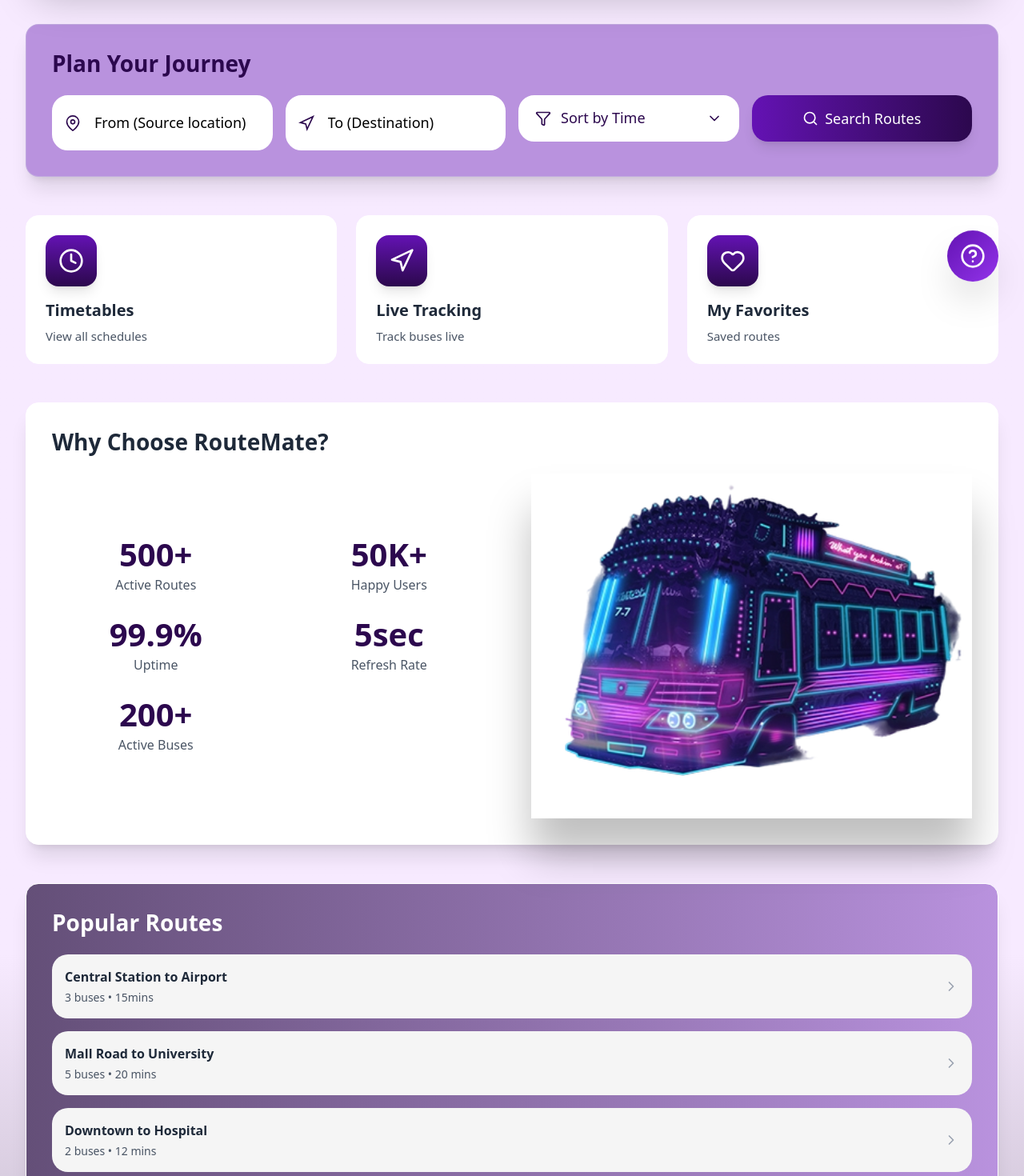
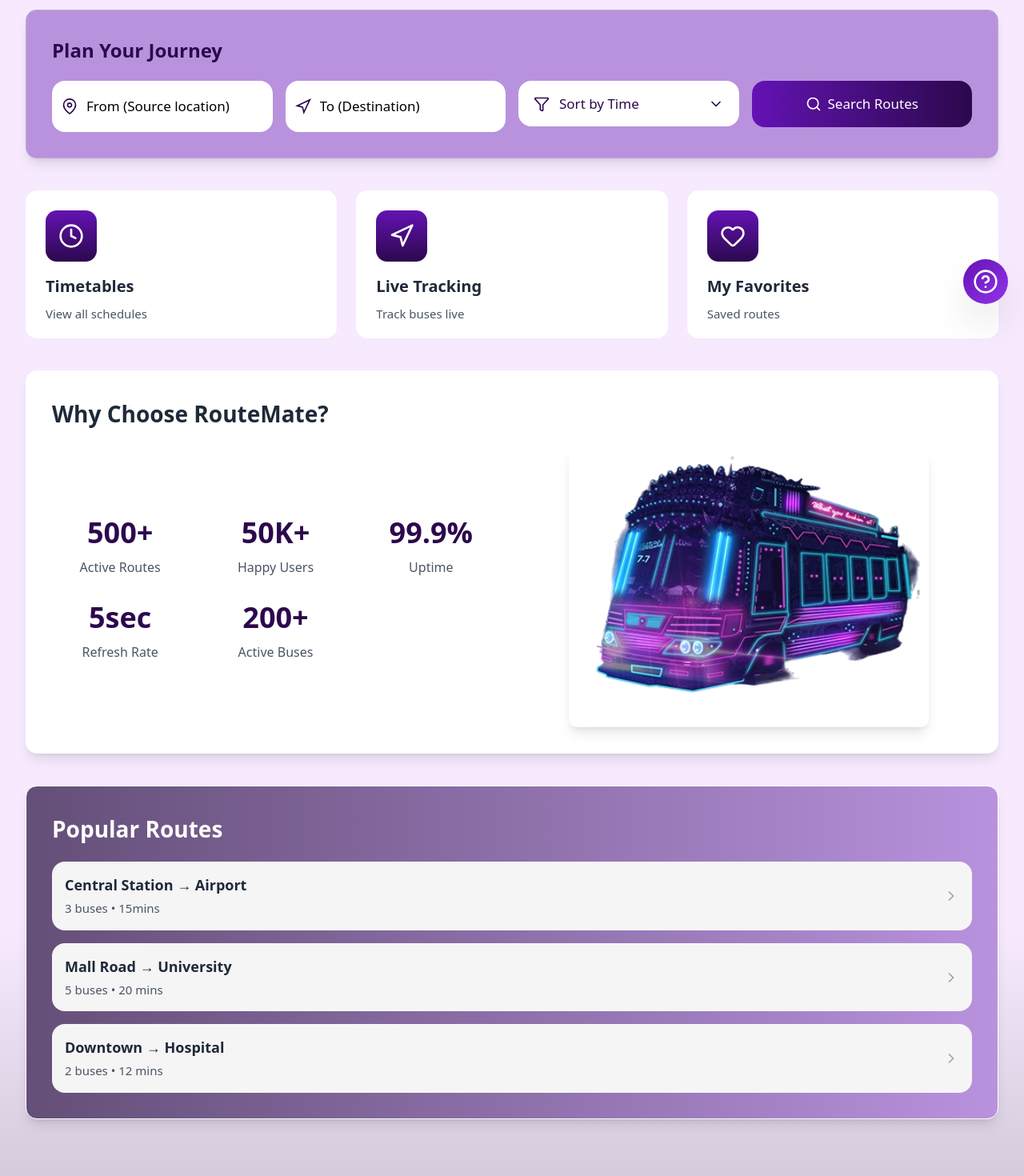
Before and after one commit to Inshrah-19/RouteMate, a React (Vite) app in the folder routemate-frontend/: page /home in a window 1280 px wide. Shown: the part 400-1870 px from the top of the page at 80% size. Built offline with nearby package versions, Linux system fonts and the light colour scheme.

Commit message:
Updated pages

```diff
--- a/routemate-frontend/src/pages/HomePage.tsx
+++ b/routemate-frontend/src/pages/HomePage.tsx
@@ -68,7 +68,6 @@ export default function HomePage() {
       return
     }
 
-    // Check if trying to access admin panel without admin rights
     if (path === "/admin" && !context?.user?.isAdmin) {
       toast.error("Admin access required")
       return
@@ -109,7 +108,6 @@ export default function HomePage() {
     },
   ]
 
-  // Filter features based on user role
   const features = allFeatures.filter((feature) => !feature.adminOnly || context?.user?.isAdmin)
 
   const stats = [
@@ -121,85 +119,72 @@ export default function HomePage() {
   ]
 
   const popularRoutes = [
-    { route: "Central Station to Airport", details: "3 buses • 15mins" },
-    { route: "Mall Road to University", details: "5 buses • 20 mins" },
-    { route: "Downtown to Hospital", details: "2 buses • 12 mins" },
+    { route: "Central Station → Airport", details: "3 buses • 15mins" },
+    { route: "Mall Road → University", details: "5 buses • 20 mins" },
+    { route: "Downtown → Hospital", details: "2 buses • 12 mins" },
   ]
 
-  const handleHelpClick = () => {
-    navigate("/help")
-  }
+  const handleHelpClick = () => navigate("/help")
 
   return (
     <div className="min-h-screen flex flex-col bg-gradient-to-b from-[#f7eaff] from-[62.5%] to-[#948c99]">
       <Header />
 
-      {/* ... existing floating help button ... */}
       <button
         onClick={handleHelpClick}
-        className="fixed bottom-8 right-8 z-40 w-16 h-16 bg-gradient-to-br from-[#6412b4] to-[#9333ea] rounded-full flex items-center justify-center text-white shadow-2xl hover:scale-110 transition-all animate-bounce"
-        style={{ animationDuration: "3s" }}
+        className="fixed bottom-5 right-5 z-40 w-12 h-12 sm:w-14 sm:h-14 bg-gradient-to-br from-[#6412b4] to-[#9333ea] rounded-full flex items-center justify-center text-white shadow-2xl hover:scale-110 transition-all"
       >
-        <HelpCircle className="w-8 h-8" />
+        <HelpCircle className="w-6 h-6 sm:w-8 sm:h-8" />
       </button>
 
-      <main className="flex-1 max-w-[1400px] mx-auto px-8 py-8 w-full relative">
-        {/* ... existing hero and search sections ... */}
-        <div className="relative bg-gradient-to-r from-[#6412b4] to-[#2c084e] rounded-[24px] shadow-[0px_25px_50px_-12px_rgba(0,0,0,0.25)] overflow-hidden mb-12 h-[268px]">
-          <div className="absolute inset-0 bg-[rgba(0,0,0,0.2)]" />
+      <main className="flex-1 max-w-[1400px] mx-auto px-3 sm:px-6 md:px-8 py-6 sm:py-10 w-full relative">
+        <div className="relative bg-gradient-to-r from-[#6412b4] to-[#2c084e] rounded-[20px] shadow-lg overflow-hidden mb-10 flex flex-col md:flex-row items-center h-auto md:h-[250px]">
           <div className="absolute inset-0 opacity-30">
             <img src={imgHero || "/placeholder.svg"} alt="" className="w-full h-full object-cover" />
           </div>
-
-          <div className="relative px-16 py-16">
-            <h1 className="text-white text-[60px] font-bold leading-[60px] shadow-[0px_4px_8px_0px_rgba(0,0,0,0.15)] mb-4">
+          <div className="relative px-4 sm:px-8 py-10 md:py-14 text-center md:text-left flex-1 z-10">
+            <h1 className="text-white text-[28px] sm:text-[40px] md:text-[56px] font-bold leading-tight mb-3">
               Welcome to RouteMate
             </h1>
-            <p className="text-white text-[24px] font-medium leading-[32px] opacity-90">
+            <p className="text-white text-[16px] sm:text-[18px] md:text-[22px] font-medium opacity-90">
               Your intelligent companion for seamless city travel
             </p>
           </div>
         </div>
 
-        {/* Search Section */}
-        <div className="bg-[#b992de] rounded-[16px] shadow-[0px_20px_25px_-5px_rgba(0,0,0,0.1),0px_8px_10px_-6px_rgba(0,0,0,0.1)] border border-[rgba(220,252,231,0.2)] p-8 mb-12">
-          <h2 className="text-[#2c084e] text-[28px] font-bold leading-[32px] mb-6">Plan Your Journey</h2>
-
-          <div className="grid grid-cols-1 md:grid-cols-12 gap-4">
+        <div className="bg-[#b992de] rounded-[14px] shadow-lg border border-[rgba(220,252,231,0.2)] p-4 sm:p-6 md:p-8 mb-10">
+          <h2 className="text-[#2c084e] text-[20px] sm:text-[24px] font-bold mb-5">Plan Your Journey</h2>
+          <div className="grid grid-cols-1 sm:grid-cols-2 md:grid-cols-12 gap-4">
             {/* From Input */}
             <div className="md:col-span-3 relative">
-              <div className="relative">
               <input
                 type="text"
                 placeholder="From (Source location)"
                 value={from}
                 onChange={(e) => setFrom(e.target.value)}
-                  className="w-full pl-12 pr-4 py-4 bg-white rounded-[20px] border-[5px] border-white text-black placeholder-black text-[18px] focus:outline-none"
+                className="w-full pl-10 pr-4 py-3 sm:py-4 bg-white rounded-[16px] border-[3px] border-white text-black placeholder-black text-[15px] sm:text-[17px] focus:outline-none"
               />
-                <div className="absolute left-4 top-1/2 transform -translate-y-1/2">
+              <div className="absolute left-3 top-1/2 transform -translate-y-1/2">
                 <svg className="w-5 h-5" fill="none" viewBox="0 0 20 20">
                   <path d={svgPaths.p399b3500} stroke="#2C084E" strokeWidth="1.66667" />
                   <path d={svgPaths.p35ba4680} stroke="#2C084E" strokeWidth="1.66667" />
                 </svg>
               </div>
             </div>
-            </div>
 
             {/* To Input */}
             <div className="md:col-span-3 relative">
-              <div className="relative">
               <input
                 type="text"
                 placeholder="To (Destination)"
                 value={to}
                 onChange={(e) => setTo(e.target.value)}
-                  className="w-full pl-12 pr-4 py-4 bg-white rounded-[20px] border-[5px] border-white text-black placeholder-black text-[18px] focus:outline-none"
+                className="w-full pl-10 pr-4 py-3 sm:py-4 bg-white rounded-[16px] border-[3px] border-white text-black placeholder-black text-[15px] sm:text-[17px] focus:outline-none"
               />
-                <div className="absolute left-4 top-1/2 transform -translate-y-1/2">
+              <div className="absolute left-3 top-1/2 transform -translate-y-1/2">
                 <svg className="w-5 h-5" fill="none" viewBox="0 0 20 20">
                   <path d={svgPaths.p3b004e00} stroke="#2C084E" strokeWidth="1.66667" />
                 </svg>
-                </div>
               </div>
             </div>
 
@@ -207,19 +192,21 @@ export default function HomePage() {
             <div className="md:col-span-3 relative" ref={sortDropdownRef}>
               <button
                 onClick={() => setShowSortDropdown(!showSortDropdown)}
-                className="relative bg-white rounded-[20px] border-[5px] border-white h-[57.778px] flex items-center justify-between px-4 w-full hover:shadow-lg transition-all"
+                className="relative bg-white rounded-[16px] border-[3px] border-white h-[52px] sm:h-[57px] flex items-center justify-between px-4 w-full hover:shadow-lg transition-all"
               >
-                <div className="flex items-center gap-3">
-                  <Filter className="w-5 h-5 text-[#2c084e]" />
-                  <p className="text-[#2c084e] text-[18px]">{sortOptions.find((s) => s.id === sortBy)?.label}</p>
+                <div className="flex items-center gap-2 sm:gap-3">
+                  <Filter className="w-4 h-4 sm:w-5 sm:h-5 text-[#2c084e]" />
+                  <p className="text-[#2c084e] text-[15px] sm:text-[17px]">
+                    {sortOptions.find((s) => s.id === sortBy)?.label}
+                  </p>
                 </div>
                 <ChevronDown
-                  className={`w-5 h-5 text-[#2c084e] transition-transform ${showSortDropdown ? "rotate-180" : ""}`}
+                  className={`w-4 h-4 sm:w-5 sm:h-5 text-[#2c084e] transition-transform ${showSortDropdown ? "rotate-180" : ""}`}
                 />
               </button>
 
               {showSortDropdown && (
-                <div className="absolute top-full left-0 right-0 mt-2 bg-white rounded-2xl shadow-2xl py-2 z-50 border-2 border-purple-100 animate-in slide-in-from-top-2 duration-200">
+                <div className="absolute top-full left-0 right-0 mt-2 bg-white rounded-2xl shadow-2xl py-2 z-50 border-2 border-purple-100">
                   {sortOptions.map((option) => {
                     const Icon = option.icon
                     return (
@@ -234,7 +221,7 @@ export default function HomePage() {
                         }`}
                       >
                         <Icon className="w-5 h-5" />
-                        <span className="text-[16px] font-medium">{option.label}</span>
+                        <span className="text-[15px] sm:text-[16px] font-medium">{option.label}</span>
                       </button>
                     )
                   })}
@@ -246,69 +233,71 @@ export default function HomePage() {
             <div className="md:col-span-3">
               <button
                 onClick={handleSearch}
-                className="w-full bg-gradient-to-r from-[#6412b4] to-[#2c084e] text-white px-8 py-4 h-[58px] rounded-[20px] hover:shadow-2xl transition-all flex items-center justify-center gap-2 shadow-[0px_10px_15px_-3px_rgba(0,0,0,0.1),0px_4px_6px_-4px_rgba(0,0,0,0.1)]"
+                className="w-full bg-gradient-to-r from-[#6412b4] to-[#2c084e] text-white px-4 py-3 sm:px-8 sm:py-4 h-[52px] sm:h-[58px] rounded-[16px] hover:shadow-2xl transition-all flex items-center justify-center gap-2"
               >
                 <Search className="w-5 h-5" />
-                <span className="text-[18px]">Search Routes</span>
+                <span className="text-[15px] sm:text-[17px]">Search Routes</span>
               </button>
             </div>
           </div>
         </div>
 
-        {/* Quick Access Features */}
-        <div className={`grid grid-cols-1 ${features.length === 4 ? "md:grid-cols-4" : "md:grid-cols-3"} gap-6 mb-12`}>
+        <div
+          className={`grid grid-cols-2 sm:grid-cols-2 md:grid-cols-${features.length === 4 ? "4" : "3"} gap-4 sm:gap-6 mb-10`}
+        >
           {features.map((feature, index) => (
             <button
               key={index}
               onClick={() => handleFeatureClick(feature.path)}
-              className="bg-white bg-opacity-80 backdrop-blur-sm rounded-[16px] p-6 hover:shadow-[0px_10px_15px_-3px_rgba(0,0,0,0.1),0px_4px_6px_-4px_rgba(0,0,0,0.1)] transition-all border border-white border-opacity-20 h-[185.778px] text-left hover:scale-105"
+              className="bg-white bg-opacity-80 backdrop-blur-sm rounded-[14px] p-4 sm:p-6 hover:shadow-md transition-all border border-white border-opacity-20 h-[160px] sm:h-[185px] text-left hover:scale-105"
             >
               <div
-                className={`w-16 h-16 rounded-[16px] bg-gradient-to-b ${feature.gradient} flex items-center justify-center mb-4 shadow-[0px_10px_15px_-3px_rgba(0,0,0,0.1),0px_4px_6px_-4px_rgba(0,0,0,0.1)]`}
+                className={`w-12 h-12 sm:w-16 sm:h-16 rounded-[14px] bg-gradient-to-b ${feature.gradient} flex items-center justify-center mb-3 sm:mb-4`}
               >
-                <feature.icon className="w-8 h-8 text-white" />
+                <feature.icon className="w-6 h-6 sm:w-8 sm:h-8 text-white" />
               </div>
-              <h3 className="text-[#1e2939] text-[20px] font-bold leading-[28px] mb-2">{feature.title}</h3>
-              <p className="text-[#4a5565] text-[15px] leading-[20px]">{feature.description}</p>
+              <h3 className="text-[#1e2939] text-[16px] sm:text-[20px] font-bold mb-1 sm:mb-2">{feature.title}</h3>
+              <p className="text-[#4a5565] text-[13px] sm:text-[15px]">{feature.description}</p>
             </button>
           ))}
         </div>
 
-        {/* ... existing Why Choose and Popular Routes sections ... */}
-        <div className="bg-white bg-opacity-80 backdrop-blur-sm rounded-[16px] shadow-[0px_20px_25px_-5px_rgba(0,0,0,0.1),0px_8px_10px_-6px_rgba(0,0,0,0.1)] border border-white border-opacity-20 p-8 mb-12">
-          <h2 className="text-[#1e2939] text-[28px] font-bold leading-[32px] mb-6">Why Choose RouteMate?</h2>
-
-          <div className="flex gap-12 items-center">
-            <div className="flex-1 grid grid-cols-2 gap-8">
-              {stats.map((stat, index) => (
-                <div key={index} className="text-center">
-                  <p className="text-[#2c084e] text-[40px] font-extrabold leading-[40px] mb-2">{stat.value}</p>
-                  <p className="text-[#4a5565] text-[16px] font-medium leading-[20px]">{stat.label}</p>
+        <div className="bg-white bg-opacity-80 backdrop-blur-sm rounded-[14px] shadow-lg border border-white border-opacity-20 p-5 sm:p-8 mb-10">
+          <h2 className="text-[#1e2939] text-[22px] sm:text-[28px] font-bold mb-5">Why Choose RouteMate?</h2>
+          <div className="flex flex-col md:flex-row gap-8 items-center">
+            {/* Stats */}
+            <div className="flex-1 grid grid-cols-2 sm:grid-cols-3 gap-4 sm:gap-6">
+              {stats.map((stat, idx) => (
+                <div key={idx} className="text-center">
+                  <p className="text-[#2c084e] text-[24px] sm:text-[36px] font-extrabold mb-1">{stat.value}</p>
+                  <p className="text-[#4a5565] text-[13px] sm:text-[16px] font-medium">{stat.label}</p>
                 </div>
               ))}
             </div>
 
-            <div className="flex-1 relative">
-              <div className="shadow-[0px_45px_50px_0px_rgba(0,0,0,0.25)]">
-                <img src={imgHero || "/placeholder.svg"} alt="Bus" className="w-full h-auto" />
-              </div>
+            {/* Bus Image */}
+            <div className="flex-1 w-full">
+              <img
+                src={imgHero || "/placeholder.svg"}
+                alt="Bus"
+                className="w-full max-w-[320px] sm:max-w-[450px] mx-auto h-auto rounded-lg shadow-lg"
+              />
             </div>
           </div>
         </div>
 
-        <div className="bg-gradient-to-r from-[#644f78] to-[#b992de] rounded-[16px] shadow-[0px_20px_25px_-5px_rgba(0,0,0,0.1),0px_8px_10px_-6px_rgba(0,0,0,0.1)] border border-white border-opacity-20 p-8">
-          <h3 className="text-white text-[28px] font-bold leading-[32px] mb-6">Popular Routes</h3>
-
-          <div className="space-y-4">
-            {popularRoutes.map((route, index) => (
+        <div className="bg-gradient-to-r from-[#644f78] to-[#b992de] rounded-[14px] shadow-lg border border-white border-opacity-20 p-5 sm:p-8 mb-10">
+          <h3 className="text-white text-[22px] sm:text-[28px] font-bold mb-5">Popular Routes</h3>
+          <div className="space-y-3 sm:space-y-4">
+            {popularRoutes.map((route, idx) => (
               <button
-                key={index}
+                key={idx}
                 onClick={() => handleFeatureClick("/search")}
-                className="w-full bg-neutral-100 rounded-[20px] p-4 hover:shadow-lg transition-all flex items-center justify-between"
+                className="w-full bg-neutral-100 rounded-[16px] p-3 sm:p-4 hover:shadow-md transition-all flex items-center justify-between"
               >
                 <div className="text-left">
-                  <p className="text-[#1e2939] text-[16px] font-semibold leading-[24px] mb-1">{route.route}</p>
-                  <p className="text-[#4a5565] text-[14px] font-medium leading-[20px]">{route.details}</p>
+                  <p className="text-[#1e2939] text-[15px] sm:text-[18px] font-semibold mb-1">{route.route}</p>
+                  <p className="text-[#4a5565] text-[13px] sm:text-[15px]">{route.details}</p>
                 </div>
                 <ChevronRight className="w-5 h-5 text-[#99A1AF]" />
               </button>
```
Also changed, not shown: routemate-frontend/src/pages/BusTimetables.tsx (+99 -69 lines). Lines whose indentation alone changed are shown as unchanged.
